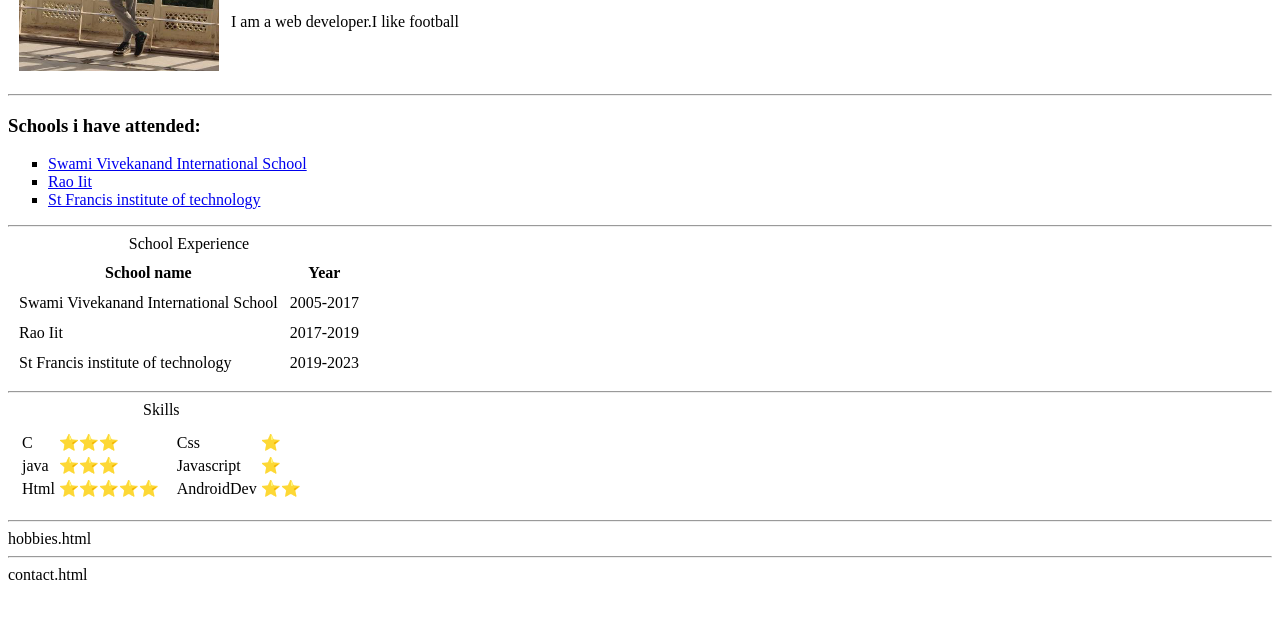
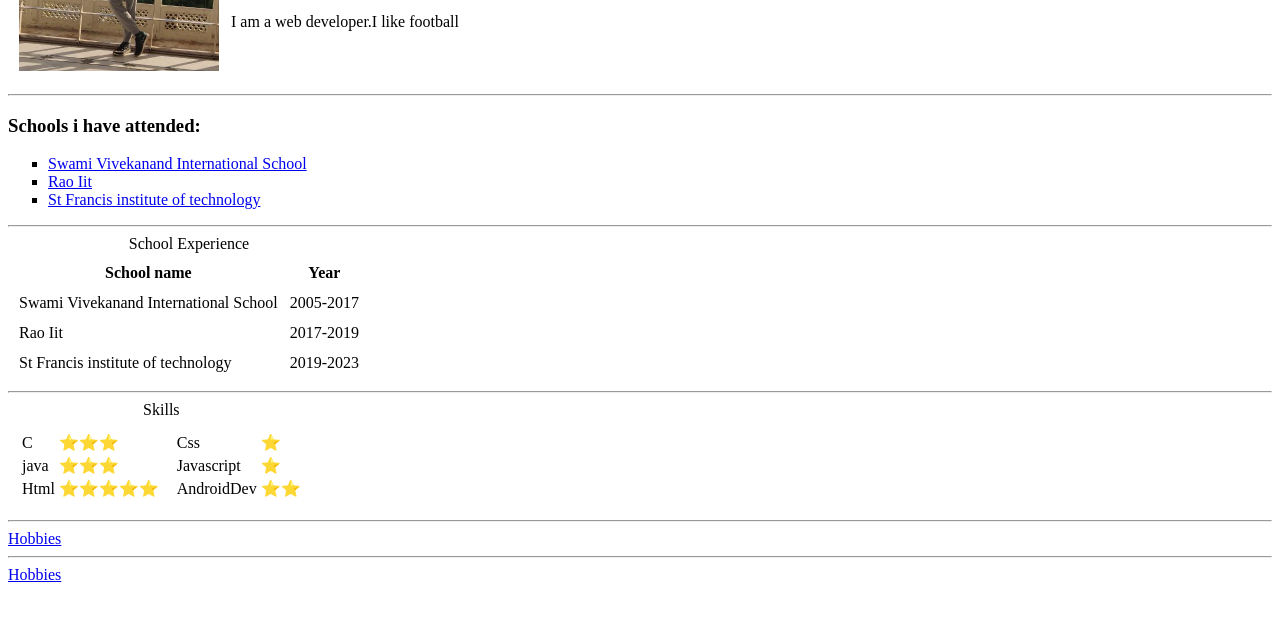
Before and after one commit to PRACHIT27/cv, a plain HTML site: page index.html in a window 1280 px wide. Shown: the part 148-766 px from the top of the page. Drawn offline with Linux system fonts and the light colour scheme.

Commit message:
Update index.html

```diff
--- a/index.html
+++ b/index.html
@@ -84,8 +84,8 @@
         </tr>
     </table>
     <hr>
-    hobbies.html
+    <a href="hobbies.html">Hobbies</a>
     <hr>
-    contact.html
+    <a href="contact.html">Hobbies</a>
 </body>
 </html>
```
